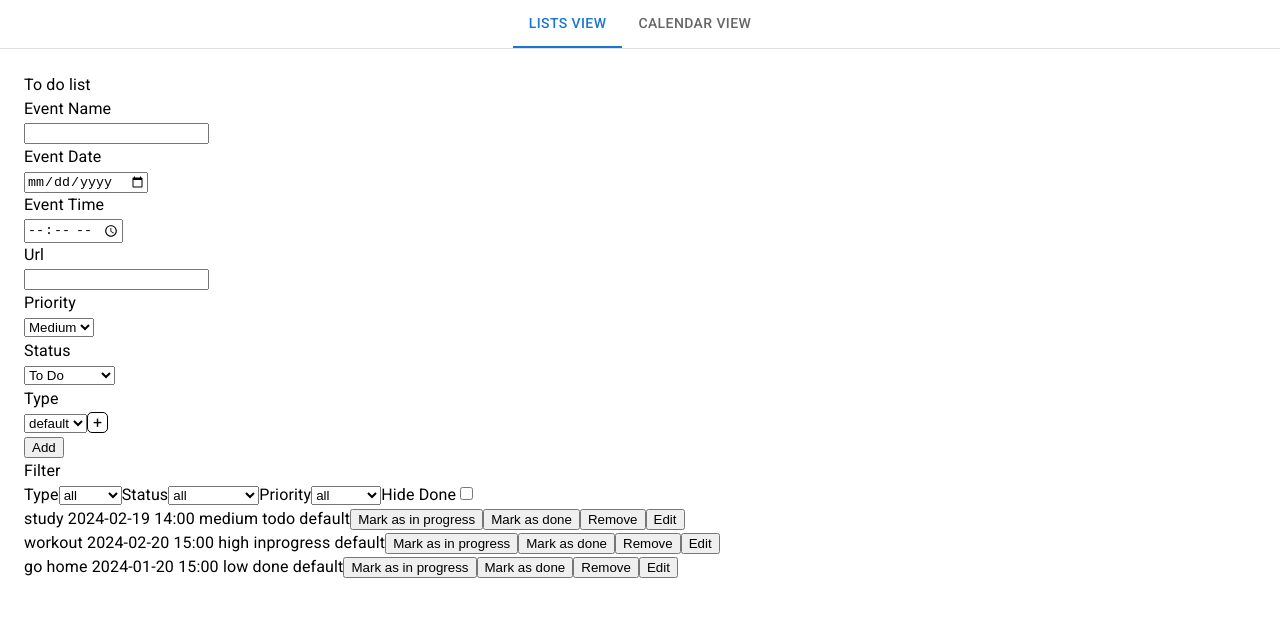
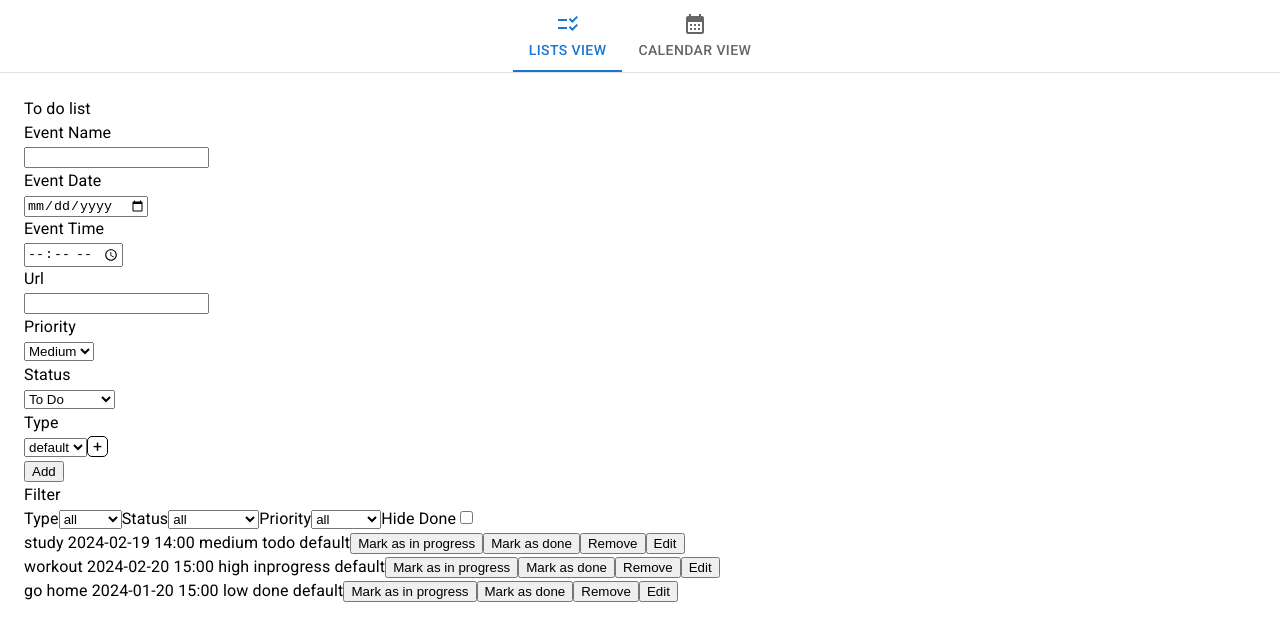
Before and after one commit to jasonliu060/organised, a React (Create React App) app: page / in a window 1280 px wide. Shown: the top 640 px of the page. Built offline with nearby package versions, Linux system fonts and the light colour scheme.

Commit message:
added icons to tabs

```diff
--- a/src/App.js
+++ b/src/App.js
@@ -3,15 +3,15 @@ import '@fontsource/roboto/300.css';
 import '@fontsource/roboto/400.css';
 import '@fontsource/roboto/500.css';
 import '@fontsource/roboto/700.css';
-import Todolist from './components/Todolist';
+// import Todolist from './components/Todolist';
 import { useState } from "react"
-import Calendar from './components/Calendar';
-import Switcher from './components/Switcher';
-import CustomTabPanel from './components/TabPanel';
+// import Calendar from './components/Calendar';
+// import Switcher from './components/Switcher';
+import TabPanel from './components/TabPanel'
 
 
 function App() {
-  const [switcher, setSwitcher] = useState(true)
+  // const [switcher, setSwitcher] = useState(true)
 
   const [events, setEvents] = useState([{
     id: 1,
@@ -48,7 +48,7 @@ function App() {
 
   return (
     <div className="App">
-      <CustomTabPanel events={events} setEvents={setEvents}/>
+      <TabPanel events={events} setEvents={setEvents}/>
       {/* <Switcher setSwitcher={setSwitcher}/>
       {switcher ? <Todolist events={events} setEvents={setEvents}/> : <Calendar events={events} setEvents={setEvents}/>} */}
     </div>
--- a/src/components/TabPanel.js
+++ b/src/components/TabPanel.js
@@ -4,6 +4,8 @@ import Tabs from '@mui/material/Tabs';
 import Tab from '@mui/material/Tab';
 import Typography from '@mui/material/Typography';
 import Box from '@mui/material/Box';
+import CalendarMonthIcon from '@mui/icons-material/CalendarMonth';
+import ChecklistRtlIcon from '@mui/icons-material/ChecklistRtl';
 
 import Calendar from './Calendar';
 import Todolist from './Todolist';
@@ -53,8 +55,8 @@ export default function BasicTabs({events, setEvents}) {
     <Box sx={{ width: '100%' }}>
       <Box sx={{ borderBottom: 1, borderColor: 'divider' }}>
         <Tabs value={value} onChange={handleChange} aria-label="basic tabs example" centered>
-          <Tab label="Lists View" {...a11yProps(0)} />
-          <Tab label="Calendar View" {...a11yProps(1)} />
+          <Tab icon={<ChecklistRtlIcon />} label="Lists View" {...a11yProps(0)} />
+          <Tab icon={<CalendarMonthIcon />} label="Calendar View" {...a11yProps(1)} />
         </Tabs>
       </Box>
       <CustomTabPanel value={value} index={0}>
```
